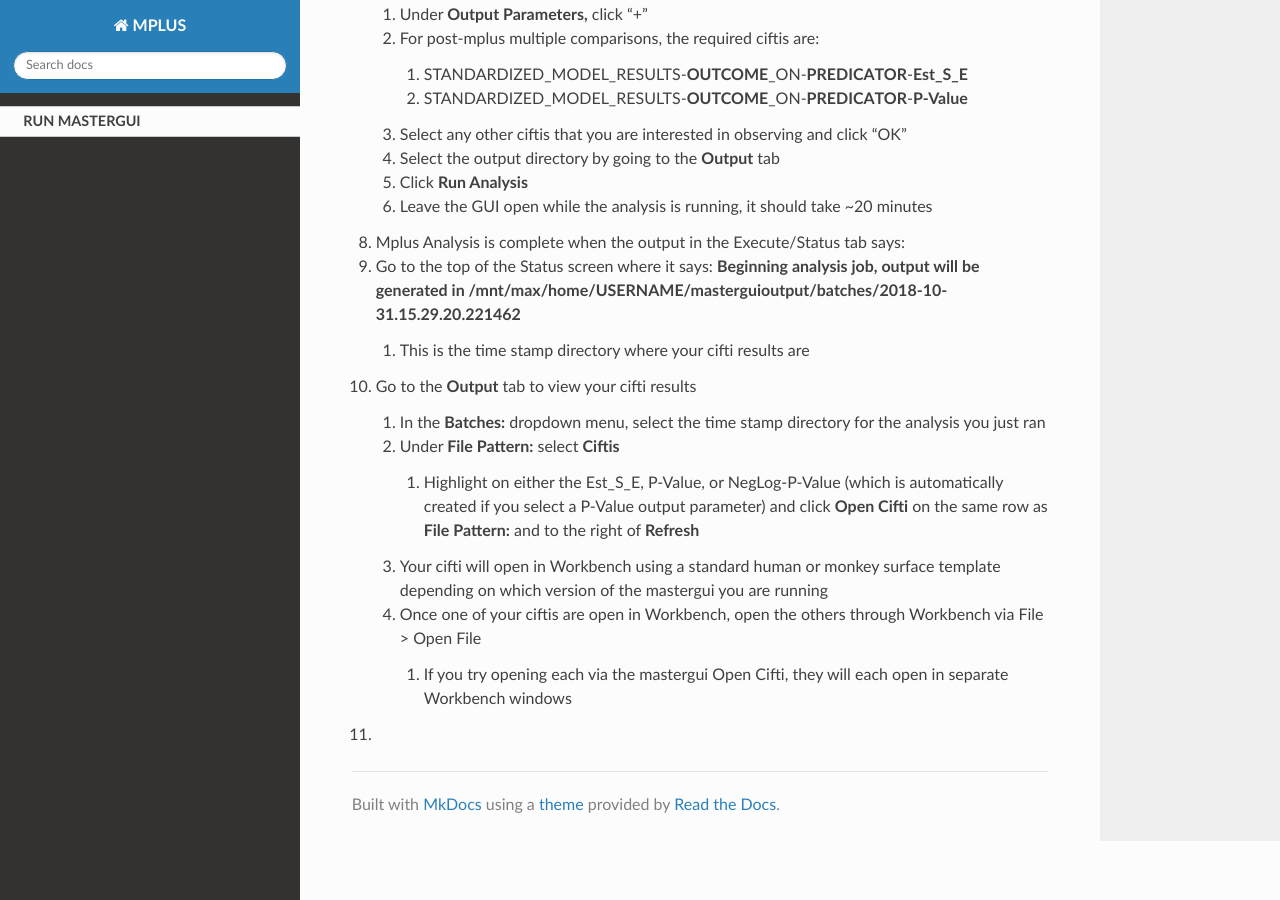
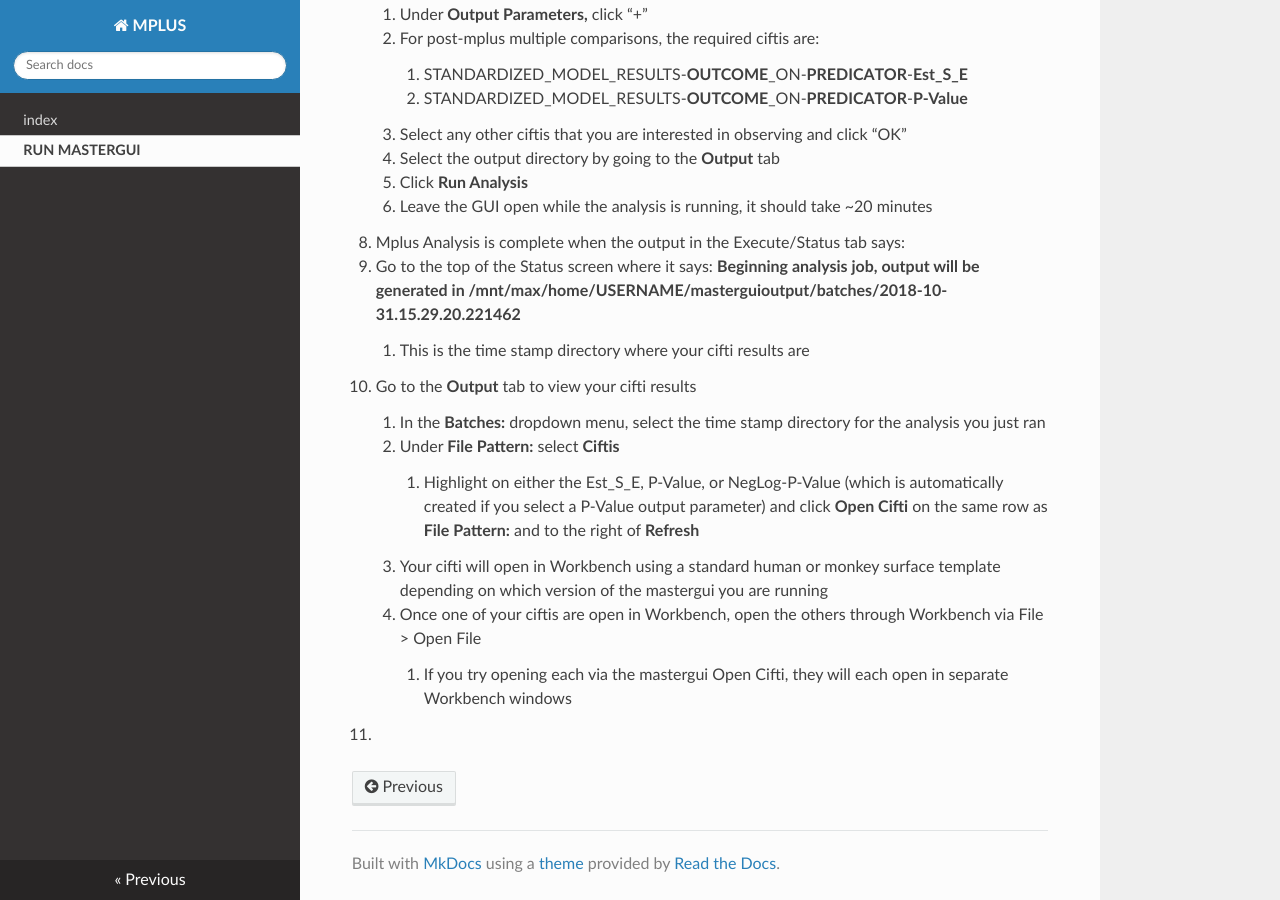
Before and after one commit to DCAN-Labs/mastergui_docs, an MkDocs documentation site: the page built from docs/run_mastergui_markdown.md, in a window 1280 px wide and 900 px high, scrolled down 1632 px. Built offline with MkDocs 1.6.1, drawn with Linux system fonts in a browser that asks for light colours; nearby versions of some CDN libraries; old or Windows-style settings are respelled for this version of MkDocs.

Commit message:
add index to yml

```diff
--- a/mkdocs.yml
+++ b/mkdocs.yml
@@ -1,4 +1,5 @@
 site_name: 'MPLUS'
 theme: readthedocs
 pages:
+- 'index': 'index.md'
 - 'RUN MASTERGUI': 'run_mastergui_markdown.md'
```
